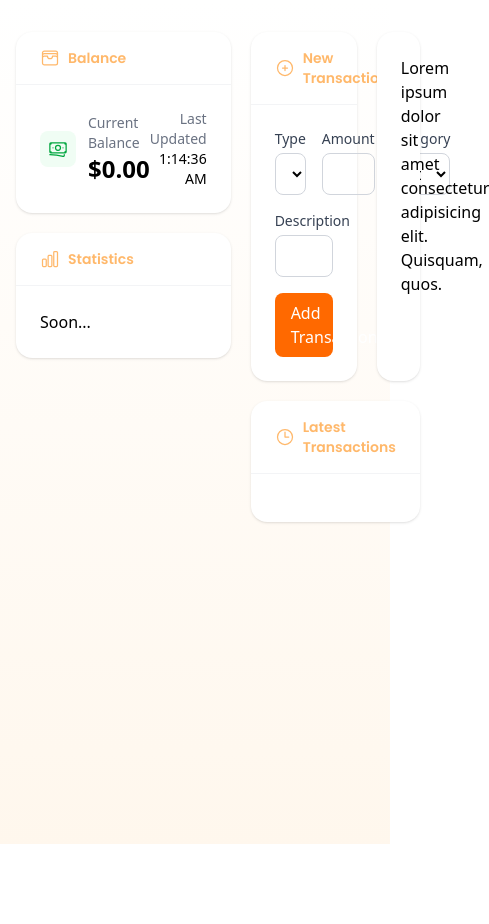
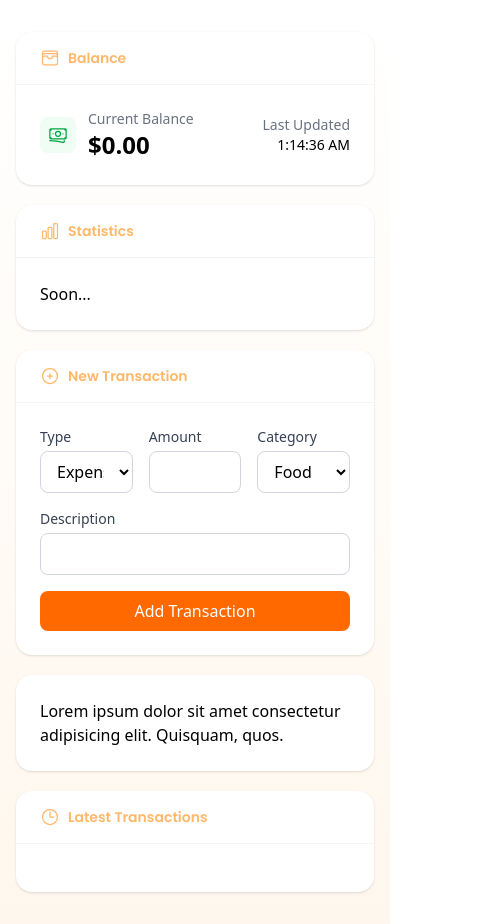
Before and after one commit to samuelfs96/my-personal-wallet-app, a React (Vite) app: page / in a window 390 px wide. Shown: the whole page, 489 px wide, since content can reach past the window. Before the commit the page ends 844 px from the top, so only its background shows below. Built offline with nearby package versions, Linux system fonts and the light colour scheme.

Commit message:
feat: :lipstick: improve iu responsive

```diff
--- a/src/App.tsx
+++ b/src/App.tsx
@@ -18,7 +18,7 @@ function App() {
   return (
     <div className="min-h-screen bg-gradient-to-b from-white to-orange-50 py-8 px-4">
       <div className="max-w-6xl mx-auto">
-        <div className="flex gap-5">
+        <div className="flex gap-5 max-[768px]:flex-col">
           <div className="flex-1 flex flex-col gap-5">
             <Card title="Balance" icon={<WalletIcon className="w-5 h-5" />}>
               <Balance amount={balance} />
@@ -28,15 +28,15 @@ function App() {
             </Card>
           </div>
           <div className="flex-2 flex flex-col gap-5">
-            <div className="grid grid-cols-3 gap-5">
+            <div className="grid grid-cols-3 gap-5 max-[768px]:grid-cols-1">
               <Card
-                className="col-span-2"
+                className="col-span-2 max-[768px]:col-span-1"
                 title="New Transaction"
                 icon={<PlusCircleIcon className="w-5 h-5" />}
               >
                 <TransactionForm onSubmit={submitTransaction} />
               </Card>
-              <Card>
+              <Card className="max-[768px]:col-span-1">
                 <p>Lorem ipsum dolor sit amet consectetur adipisicing elit. Quisquam, quos.</p>
               </Card>
             </div>
--- a/src/components/Transactions.tsx
+++ b/src/components/Transactions.tsx
@@ -9,7 +9,7 @@ interface TransactionsProps {
 
 export const Transactions: React.FC<TransactionsProps> = ({ transactions }) => {
   return (
-    <div className="space-y-4">
+    <div className="space-y-4 overflow-y-auto max-h-[300px]">
       {transactions.map((transaction) => (
         <div
           key={transaction.id}
```
